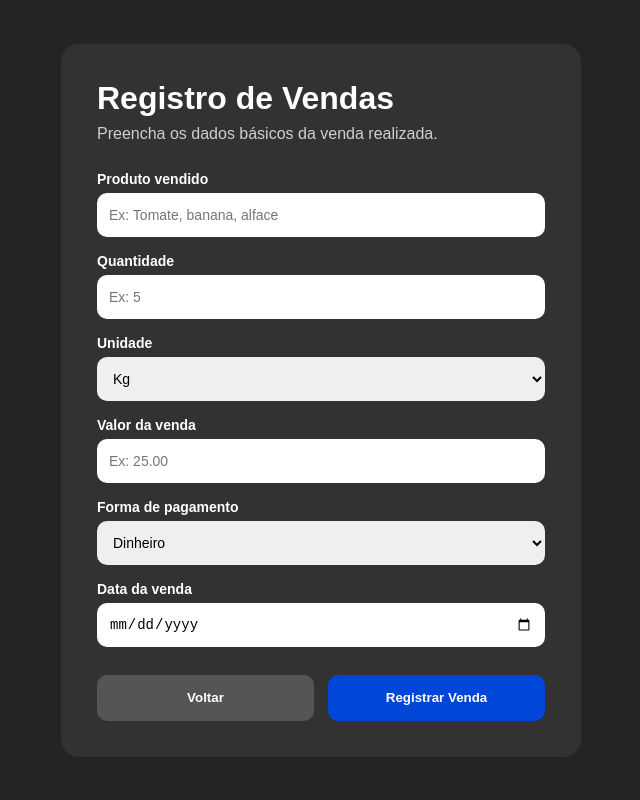
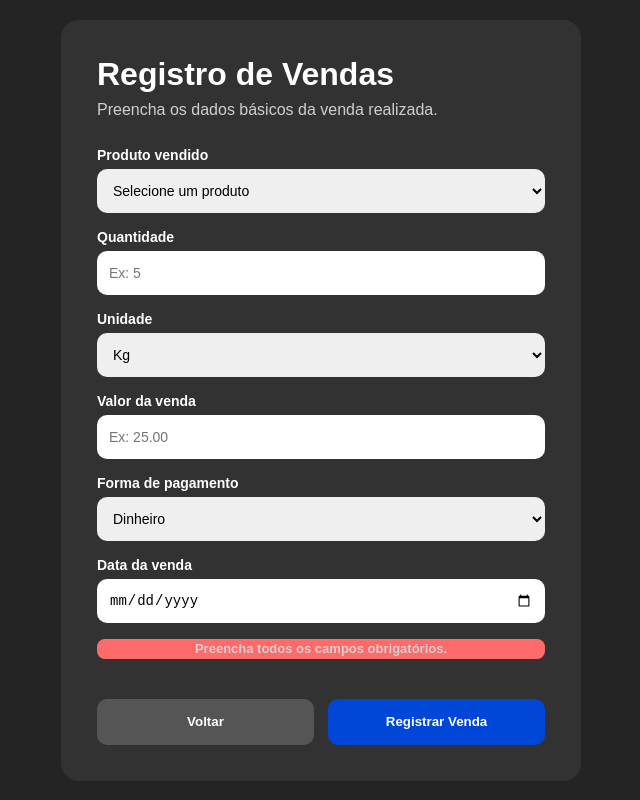
Before and after one commit to DevGuilherme0295/ControleGestao_Gastos, a React (Vite) app: page /registro-vendas in a window 1280 px wide. Both pictures are taken after a click on the button "Registrar Venda". Shown: the whole page, without its empty margins (319-959 px from the left). Built offline with nearby package versions, Linux system fonts and the light colour scheme.

Commit message:
Criando relacionamento entre Estoque e Registro de vendas

```diff
--- a/src/components/RegistroVendas/RegistroVendas.css
+++ b/src/components/RegistroVendas/RegistroVendas.css
@@ -70,3 +70,23 @@
 .vendas-buttons button:last-child {
   background: #0047d8;
 }
+
+.estoque-info {
+  margin-top: -10px;
+  margin-bottom: 14px;
+  font-size: 13px;
+  color: #a0c4ff;
+}
+
+.erro-msg {
+  height: 20px;
+  display: flex;
+  justify-content: center;
+  align-items: center;
+  margin-bottom: 12px;
+  font-size: 13px;
+  color: white;
+  background-color: #ff6b6b;
+  font-weight: bold;
+  border-radius: 8px;
+}
--- a/src/components/RegistroVendas/RegistroVendas.jsx
+++ b/src/components/RegistroVendas/RegistroVendas.jsx
@@ -1,23 +1,72 @@
-import { useState } from "react";
+import { useState, useEffect } from "react";
 import { useNavigate } from "react-router-dom";
 import "./RegistroVendas.css";
 
 export default function RegistroVendas() {
   const navigate = useNavigate();
 
+  const [estoqueItens, setEstoqueItens] = useState([]);
   const [produto, setProduto] = useState("");
+  const [produtoManual, setProdutoManual] = useState("");
   const [quantidade, setQuantidade] = useState("");
   const [unidade, setUnidade] = useState("Kg");
   const [valor, setValor] = useState("");
   const [pagamento, setPagamento] = useState("Dinheiro");
   const [data, setData] = useState("");
+  const [erro, setErro] = useState("");
+
+  useEffect(() => {
+    const estoqueSalvo = JSON.parse(localStorage.getItem("estoque")) || [];
+    setEstoqueItens(estoqueSalvo);
+  }, []);
+
+  function handleSelecionarProduto(e) {
+    const valor = e.target.value;
+    setProduto(valor);
+    setErro("");
+
+    const item = estoqueItens.find((i) => i.produto === valor);
+    if (item) {
+      setUnidade(item.unidade);
+    }
+  }
+
+  const itemSelecionado = estoqueItens.find((i) => i.produto === produto);
+  const nomeProdutoFinal = produto === "outro" ? produtoManual : produto;
 
   function registrarVenda() {
+    if (!nomeProdutoFinal || !quantidade || !valor || !data) {
+      setErro("Preencha todos os campos obrigatórios.");
+      return;
+    }
+
+    const qtdVendida = parseFloat(quantidade);
+
+    if (produto !== "outro" && itemSelecionado) {
+      const qtdEstoque = parseFloat(itemSelecionado.quantidade);
+
+      if (qtdVendida > qtdEstoque) {
+        setErro(
+          `Estoque insuficiente. Disponível: ${qtdEstoque} ${itemSelecionado.unidade}`
+        );
+        return;
+      }
+
+      const estoqueAtualizado = estoqueItens.map((i) =>
+        i.id === itemSelecionado.id
+          ? { ...i, quantidade: qtdEstoque - qtdVendida }
+          : i
+      );
+
+      localStorage.setItem("estoque", JSON.stringify(estoqueAtualizado));
+      setEstoqueItens(estoqueAtualizado);
+    }
+
     const novaVenda = {
       id: Date.now(),
       tipo: "Entrada",
-      produto,
-      descricao: `Venda de ${produto}`,
+      produto: nomeProdutoFinal,
+      descricao: `Venda de ${nomeProdutoFinal}`,
       quantidade,
       unidade,
       valor,
@@ -25,14 +74,18 @@ export default function RegistroVendas() {
       data,
     };
 
-    const movimentacoesSalvas = JSON.parse(localStorage.getItem("movimentacoes")) || [];
-    const movimentacoesAtualizadas = [...movimentacoesSalvas, novaVenda];
-
-    localStorage.setItem( "movimentacoes", JSON.stringify(movimentacoesAtualizadas),);
+    const movimentacoesSalvas =
+      JSON.parse(localStorage.getItem("movimentacoes")) || [];
+    localStorage.setItem(
+      "movimentacoes",
+      JSON.stringify([...movimentacoesSalvas, novaVenda])
+    );
 
     alert("Venda registrada com sucesso!");
 
+    setErro("");
     setProduto("");
+    setProdutoManual("");
     setQuantidade("");
     setUnidade("Kg");
     setValor("");
@@ -48,19 +101,43 @@ export default function RegistroVendas() {
 
         <form className="vendas-form">
           <label>Produto vendido</label>
-          <input
-            type="text"
-            placeholder="Ex: Tomate, banana, alface"
-            value={produto}
-            onChange={(e) => setProduto(e.target.value)}
-          />
+          <select value={produto} onChange={handleSelecionarProduto}>
+            <option value="">Selecione um produto</option>
+            {estoqueItens.map((item) => (
+              <option key={item.id} value={item.produto}>
+                {item.produto} — {item.quantidade} {item.unidade} disponíveis
+              </option>
+            ))}
+            <option value="outro">Outro produto (não cadastrado)</option>
+          </select>
+
+          {produto === "outro" && (
+            <>
+              <label>Nome do produto</label>
+              <input
+                type="text"
+                placeholder="Ex: Tomate, banana, alface"
+                value={produtoManual}
+                onChange={(e) => setProdutoManual(e.target.value)}
+              />
+            </>
+          )}
+
+          {itemSelecionado && (
+            <p className="estoque-info">
+              Estoque atual: <strong>{itemSelecionado.quantidade} {itemSelecionado.unidade}</strong>
+            </p>
+          )}
 
           <label>Quantidade</label>
           <input
             type="number"
             placeholder="Ex: 5"
             value={quantidade}
-            onChange={(e) => setQuantidade(e.target.value)}
+            onChange={(e) => {
+              setQuantidade(e.target.value);
+              setErro("");
+            }}
           />
 
           <label>Unidade</label>
@@ -97,11 +174,12 @@ export default function RegistroVendas() {
             onChange={(e) => setData(e.target.value)}
           />
 
+          {erro && <p className="erro-msg">{erro}</p>}
+
           <div className="vendas-buttons">
             <button type="button" onClick={() => navigate("/menu")}>
               Voltar
             </button>
-
             <button type="button" onClick={registrarVenda}>
               Registrar Venda
             </button>
```
